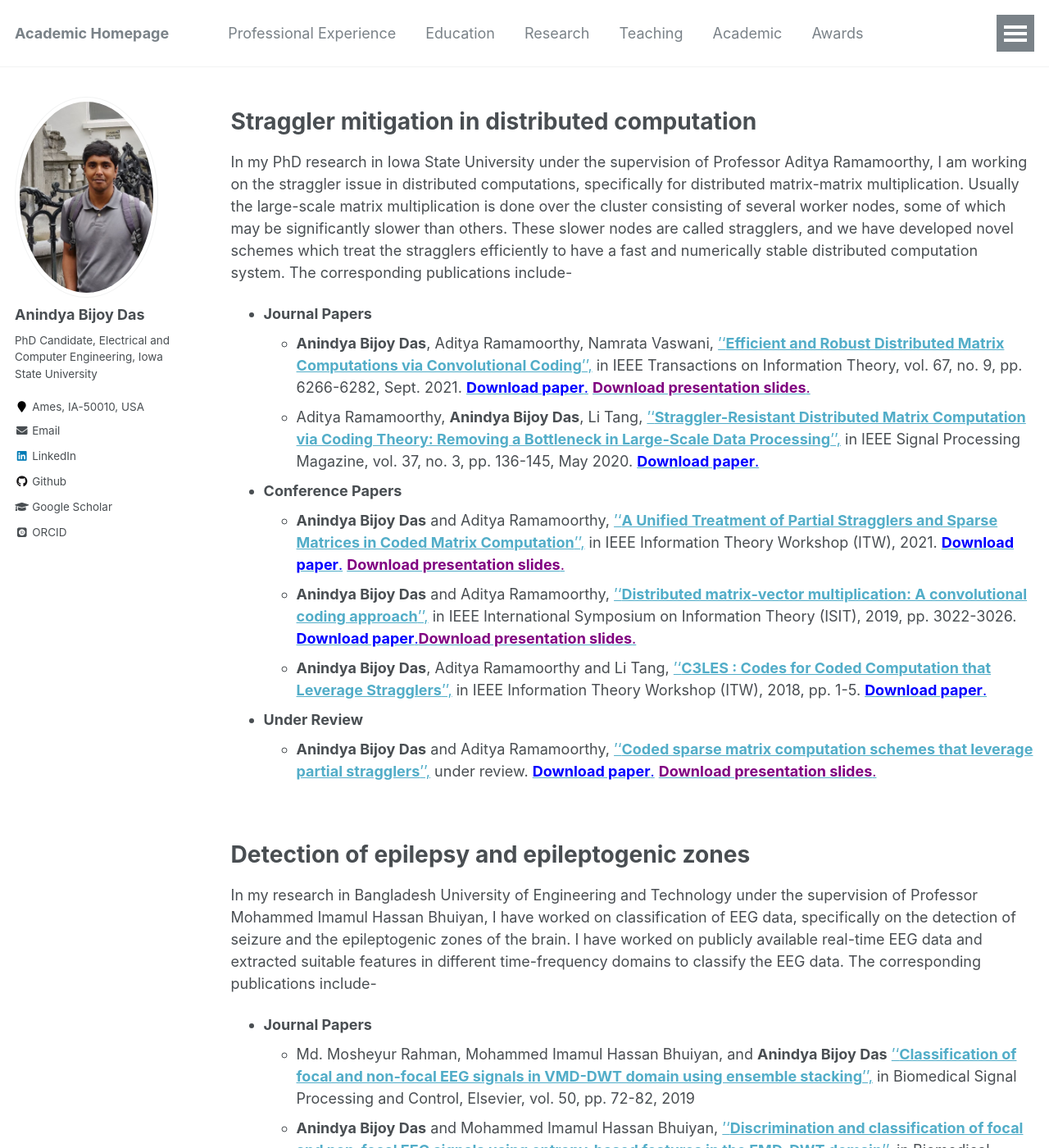
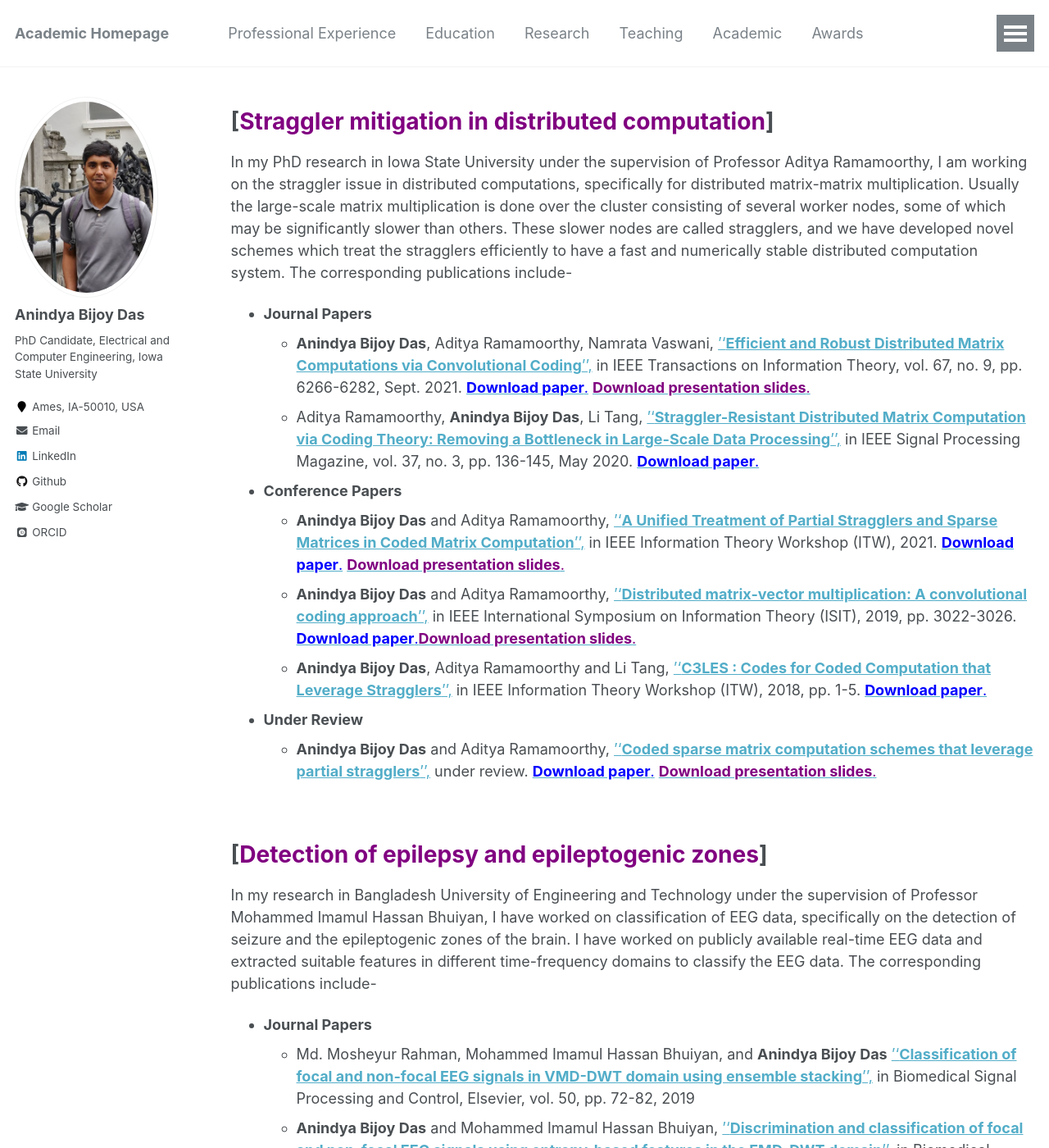
Before and after one commit to anindyabijoydas/portfolio, a Jekyll site: the page built from _pages/research.md, in a window 1280 px wide and 1400 px high. Shown: the whole window at 82% size. Built offline with Jekyll 4.4.1, drawn with Linux system fonts in a browser that asks for light colours; some web fonts are replaced.

Commit message:
Update research.md

```diff
--- a/_pages/research.md
+++ b/_pages/research.md
@@ -7,7 +7,7 @@ redirect_from:
 
 {% include base_path %}
 
-Straggler mitigation in distributed computation
+[<span style="color:purple">**Straggler mitigation in distributed computation**</span>]
 ======
 In my PhD research in Iowa State University under the supervision of Professor Aditya Ramamoorthy, I am working on the straggler issue in distributed computations, specifically for distributed matrix-matrix multiplication. Usually the large-scale matrix multiplication is done over the cluster consisting of several worker nodes, some of which may be significantly slower than others. These slower nodes are called stragglers, and we have developed novel schemes which treat the stragglers efficiently to have a fast and numerically stable distributed computation system. The corresponding publications include-
 
@@ -25,7 +25,7 @@ In my PhD research in Iowa State University under the supervision of Professor A
 <br /> <br />
 
 
-Detection of epilepsy and epileptogenic zones
+[<span style="color:purple">**Detection of epilepsy and epileptogenic zones**</span>]
 ======
 In my research in Bangladesh University of Engineering and Technology under the supervision of Professor Mohammed Imamul Hassan Bhuiyan, I have worked on classification of EEG data, specifically on the detection of seizure and the epileptogenic zones of the brain. I have worked on publicly available real-time EEG data and extracted suitable features in different time-frequency domains to classify the EEG data. The corresponding publications include-
 
```
